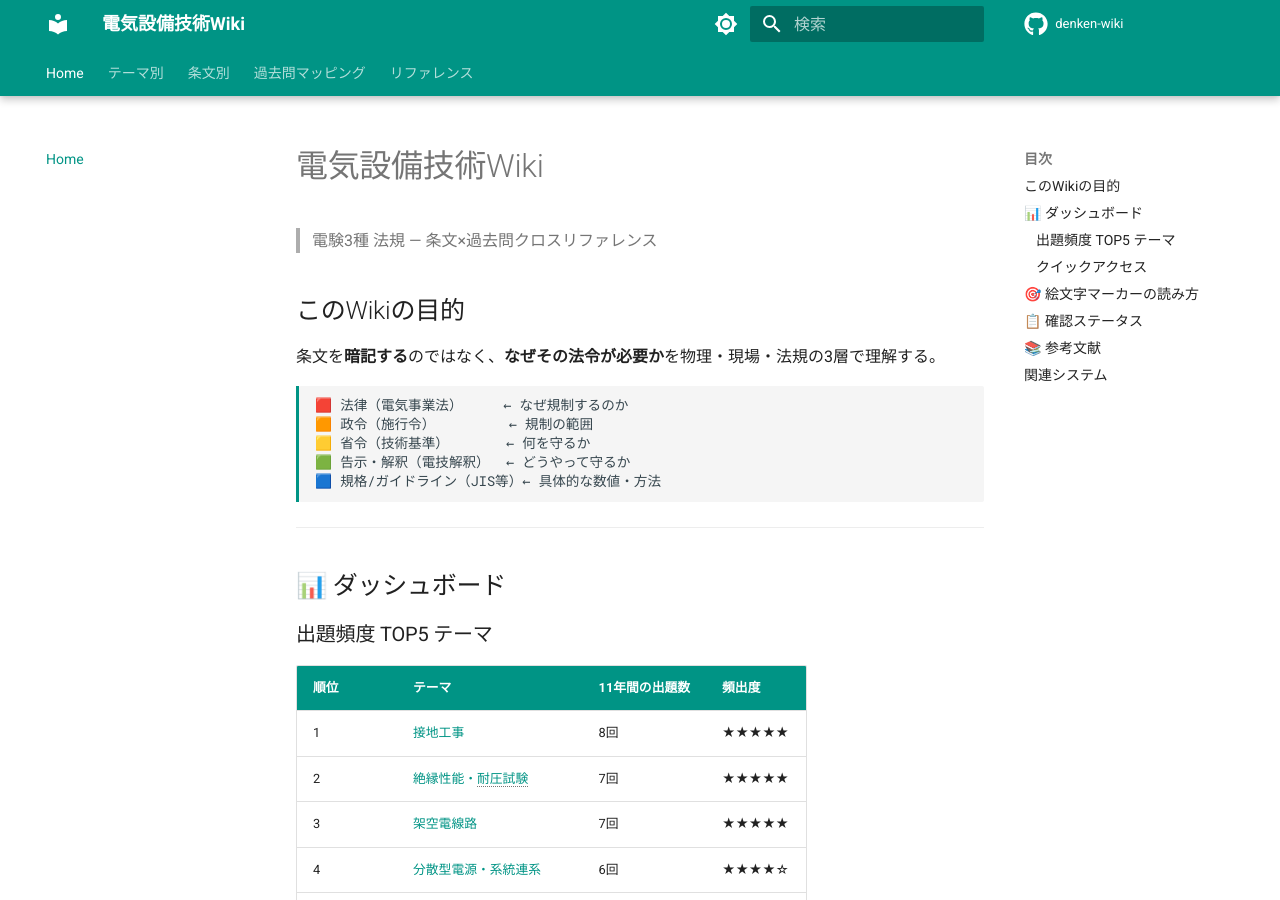
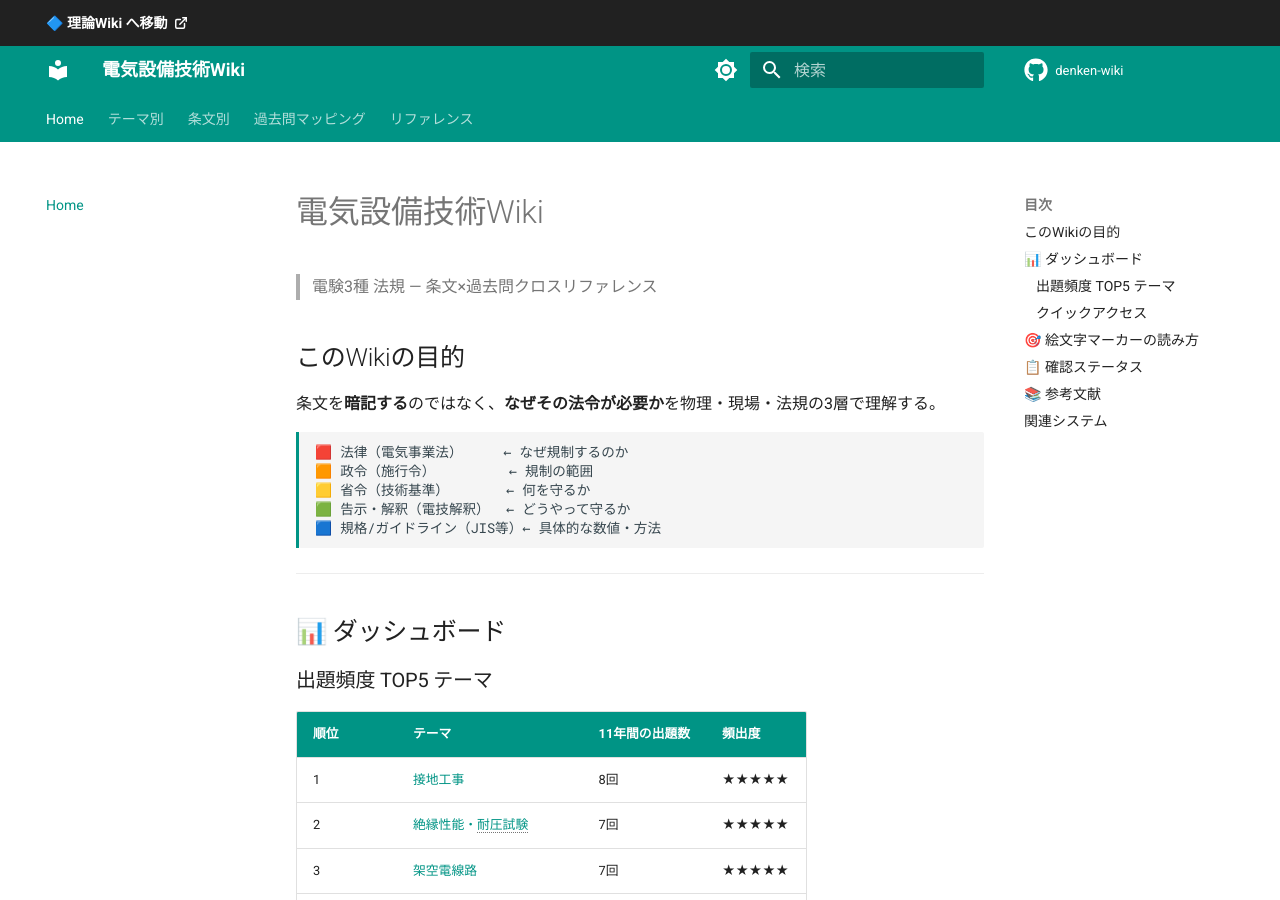
Before and after one commit to kfurufuru/denken-wiki, an MkDocs documentation site: the page built from docs/index.md, in a window 1280 px wide and 900 px high. Built offline with MkDocs 1.6.1 and Material for MkDocs 9.7.7, drawn with Linux system fonts in a browser that asks for light colours; comment, search, counter and statistics services are not loaded.

Commit message:
feat: 全ページに理論Wikiへのナビゲーションボタンを追加（announceバー）
MkDocs Material の custom_dir: overrides + overrides/main.html の announce ブロックを使い、
全ページ上部に「🔷 理論Wiki へ移動」ボタンを常時表示する。

```diff
--- a/mkdocs.yml
+++ b/mkdocs.yml
@@ -8,6 +8,7 @@ copyright: "&copy; 2026 Furutachi — 個人学習用"
 
 theme:
   name: material
+  custom_dir: overrides
   language: ja
   palette:
     - scheme: default
--- /dev/null
+++ b/overrides/main.html
@@ -0,0 +1,9 @@
+{% extends "base.html" %}
+
+{% block announce %}
+  <a href="https://kfurufuru.github.io/denken-wiki-riron/"
+     style="font-weight:600; color:#fff; text-decoration:none; display:flex; align-items:center; gap:6px;">
+    🔷 理論Wiki へ移動
+    <svg xmlns="http://www.w3.org/2000/svg" width="14" height="14" viewBox="0 0 24 24" fill="none" stroke="currentColor" stroke-width="2.5" stroke-linecap="round" stroke-linejoin="round"><path d="M18 13v6a2 2 0 0 1-2 2H5a2 2 0 0 1-2-2V8a2 2 0 0 1 2-2h6"/><polyline points="15 3 21 3 21 9"/><line x1="10" y1="14" x2="21" y2="3"/></svg>
+  </a>
+{% endblock %}
```
